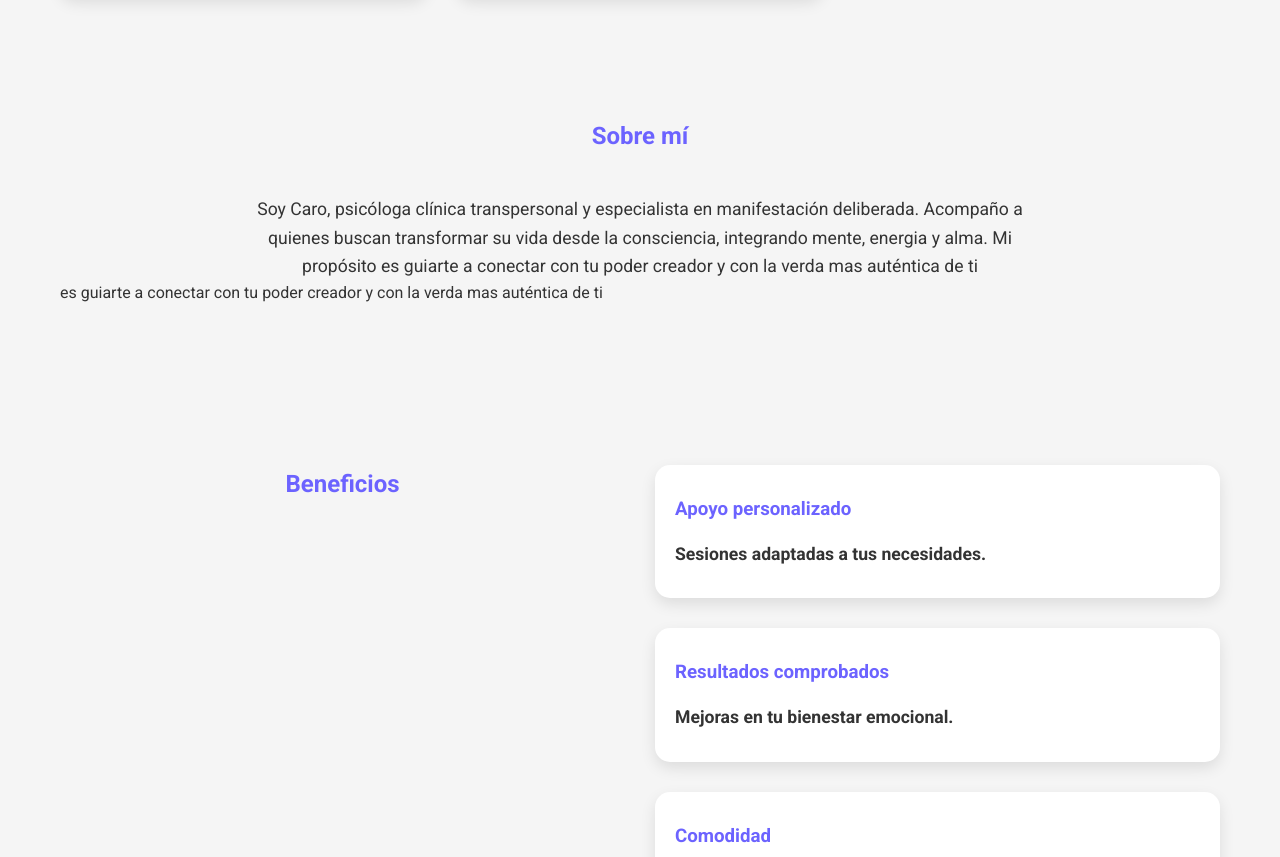
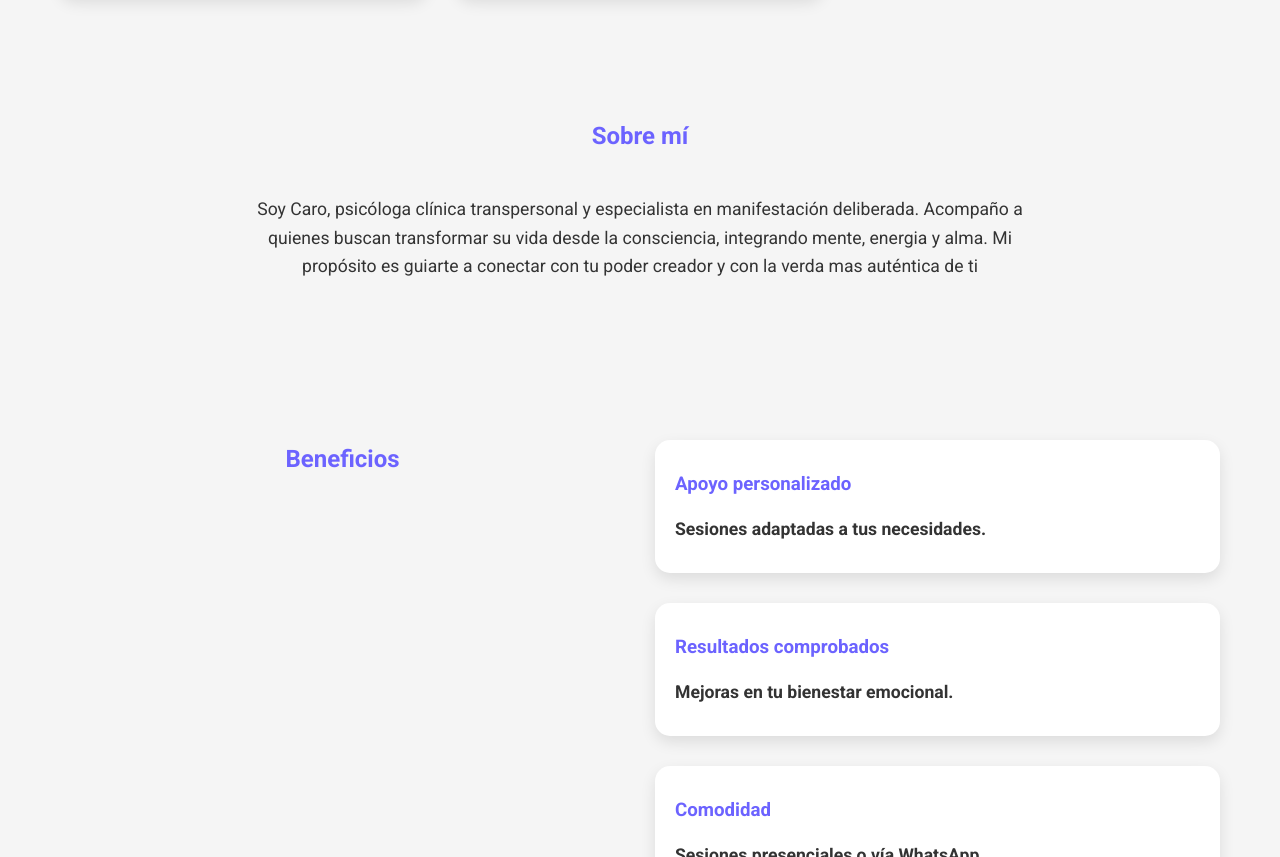
Before and after one commit to benro2800-cmd/MujerAzul, a plain HTML site: page index.html in a window 1280 px wide. Shown: the part 1516-2373 px from the top of the page. Drawn offline with nearby package versions, Linux system fonts and the light colour scheme.

Commit message:
index.html

```diff
--- a/index.html
+++ b/index.html
@@ -117,7 +117,7 @@
     <p style="text-align:center; max-width:800px; margin:0 auto;">
       Soy Caro, psicóloga clínica transpersonal y especialista en manifestación deliberada. Acompaño a quienes buscan transformar su vida desde la consciencia, integrando mente, energia y alma. Mi propósito
        es guiarte a conectar con tu poder creador y con la verda mas auténtica de ti</p>
-   es guiarte a conectar con tu poder creador y con la verda mas auténtica de ti</section>
+   </section>
 
   <!-- Beneficios -->
   <section id="benefits" class="benefits">
```
